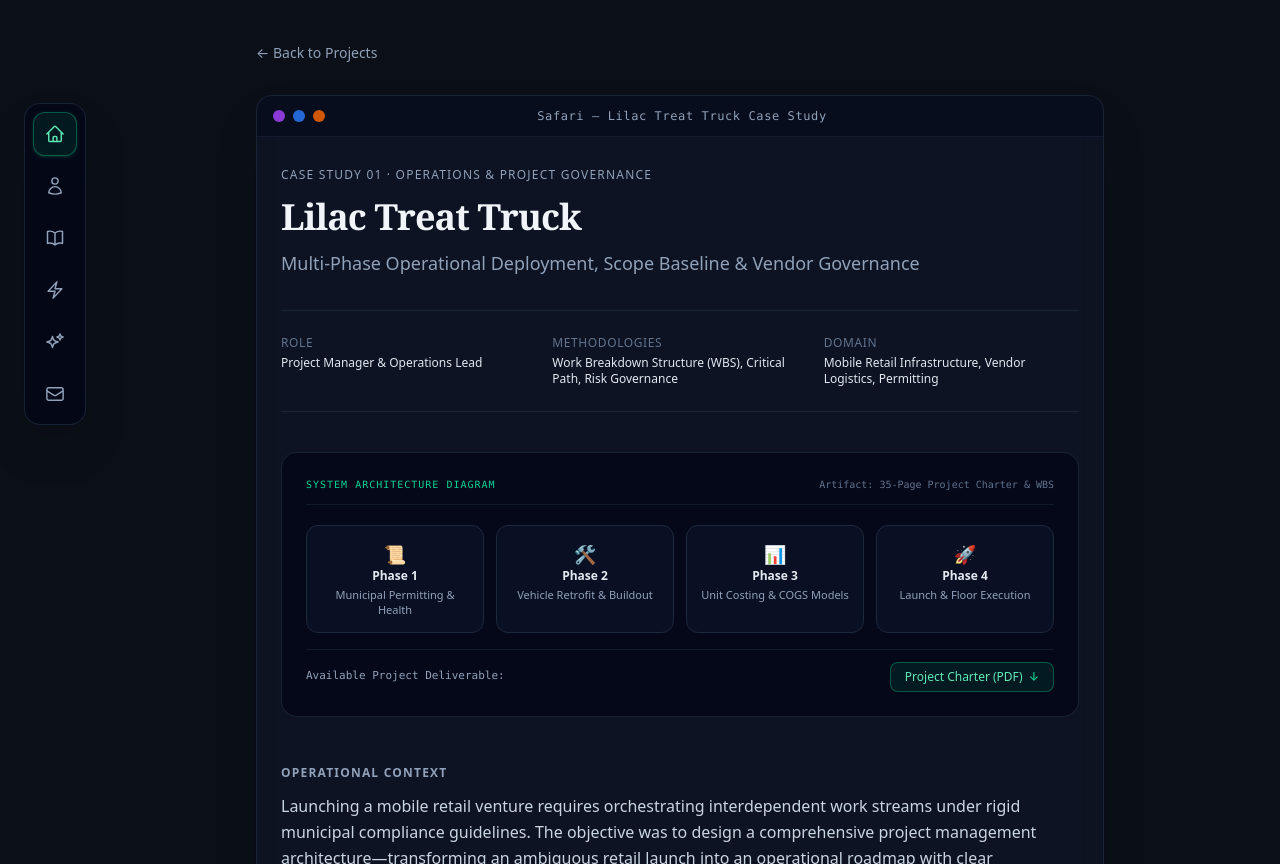
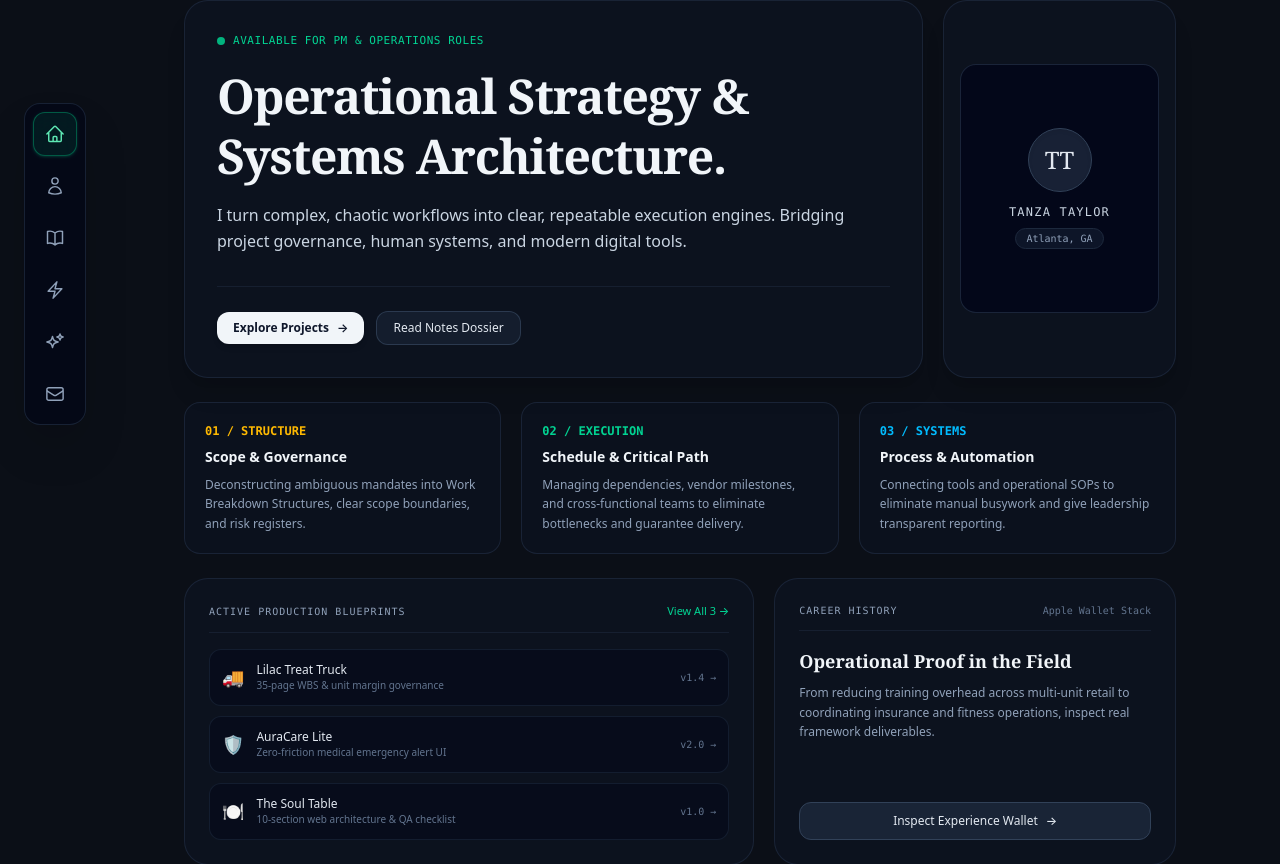
Before and after one commit to tanztylr/portfolio-v3, a Next.js app: page / in a window 1280 px wide. Shown: the part 136-1000 px from the top of the page. Built offline with nearby package versions, Linux system fonts and the light colour scheme.

Commit message:
feat: wrap beyond page in macwindow container with polished field notes archive

```diff
--- a/app/page.tsx
+++ b/app/page.tsx
@@ -1,179 +1,187 @@
+'use client';
+
 import Link from 'next/link';
-import MacWindow from './components/MacWindow';
 
-export default function TreatTruckPage() {
+export default function HomePage() {
   return (
-    <main className="mx-auto max-w-4xl px-6 py-12 lg:py-20 text-slate-200">
+    <main className="mx-auto max-w-5xl px-4 py-6 sm:py-10 space-y-6">
+
+      {/* ROW 1: HERO & PHOTO WIDGET */}
+      <div className="grid grid-cols-1 md:grid-cols-12 gap-5">
+
+        {/* HERO INTRO CARD */}
+        <div className="md:col-span-9 rounded-3xl border border-slate-800/80 bg-slate-900/40 p-6 sm:p-8 flex flex-col justify-between shadow-xl">
+          <div>
+            <div className="flex items-center gap-2 mb-4">
+              <span className="h-2 w-2 rounded-full bg-emerald-400 animate-pulse" />
+              <span className="text-[11px] font-mono uppercase tracking-wider text-emerald-400">
+                Available for PM &amp; Operations Roles
+              </span>
+            </div>
+            <h1 className="font-serif text-3xl sm:text-5xl text-slate-100 font-semibold tracking-tight leading-tight">
+              Operational Strategy &amp; Systems Architecture.
+            </h1>
+            <p className="mt-4 text-sm sm:text-base text-slate-300 font-light leading-relaxed max-w-2xl">
+              I turn complex, chaotic workflows into clear, repeatable execution engines. Bridging project governance, human systems, and modern digital tools.
+            </p>
+          </div>
+
+          <div className="mt-8 flex flex-wrap items-center gap-3 pt-6 border-t border-slate-800/60">
             <Link
               href="/projects"
-        className="inline-flex items-center gap-2 text-sm text-slate-400 hover:text-white transition mb-8"
+              className="inline-flex items-center gap-2 rounded-xl bg-slate-100 px-4 py-2 text-xs font-semibold text-slate-900 transition hover:bg-white shadow-md"
             >
-        ← Back to Projects
+              <span>Explore Projects</span>
+              <span>→</span>
             </Link>
-
-      <MacWindow title="Safari — Lilac Treat Truck Case Study">
-        {/* HEADER */}
-        <header className="border-b border-slate-800/80 pb-8">
-          <span className="text-xs uppercase tracking-widest text-slate-400 font-medium">
-            Case Study 01 · Operations &amp; Project Governance
-          </span>
-          <h1 className="mt-3 font-serif text-3xl sm:text-4xl text-slate-100 font-semibold tracking-tight">
-            Lilac Treat Truck
-          </h1>
-          <p className="mt-3 text-lg text-slate-400 leading-relaxed max-w-2xl">
-            Multi-Phase Operational Deployment, Scope Baseline &amp; Vendor Governance
-          </p>
-        </header>
-
-        {/* 3-COLUMN METADATA BAR */}
-        <section className="grid grid-cols-1 sm:grid-cols-3 gap-4 py-6 border-b border-slate-800/80 text-xs">
-          <div>
-            <span className="text-slate-500 uppercase tracking-wider block">Role</span>
-            <span className="text-slate-200 font-medium mt-1 block">Project Manager &amp; Operations Lead</span>
-          </div>
-          <div>
-            <span className="text-slate-500 uppercase tracking-wider block">Methodologies</span>
-            <span className="text-slate-200 font-medium mt-1 block">Work Breakdown Structure (WBS), Critical Path, Risk Governance</span>
-          </div>
-          <div>
-            <span className="text-slate-500 uppercase tracking-wider block">Domain</span>
-            <span className="text-slate-200 font-medium mt-1 block">Mobile Retail Infrastructure, Vendor Logistics, Permitting</span>
-          </div>
-        </section>
-
-        {/* CONTENT SECTIONS */}
-        <div className="py-10 space-y-12">
-
-          {/* INTERACTIVE WORKSTREAM & BLUEPRINT PREVIEW WITH DOWNLOAD BUTTON */}
-          <div className="rounded-2xl border border-slate-800/80 bg-slate-950/70 p-6 space-y-4">
-            <div className="flex items-center justify-between border-b border-slate-800/60 pb-3">
-              <span className="text-[10px] font-mono uppercase tracking-widest text-emerald-400">
-                System Architecture Diagram
-              </span>
-              <span className="text-[10px] font-mono text-slate-500">
-                Artifact: 35-Page Project Charter &amp; WBS
-              </span>
-            </div>
-
-            <div className="grid grid-cols-1 sm:grid-cols-4 gap-3 text-xs pt-1">
-              <div className="rounded-xl border border-slate-800 bg-slate-900/60 p-3.5 space-y-1 text-center">
-                <span className="text-lg">📜</span>
-                <p className="font-semibold text-slate-200">Phase 1</p>
-                <p className="text-[11px] text-slate-400 font-light">Municipal Permitting &amp; Health</p>
-              </div>
-              <div className="rounded-xl border border-slate-800 bg-slate-900/60 p-3.5 space-y-1 text-center">
-                <span className="text-lg">🛠️</span>
-                <p className="font-semibold text-slate-200">Phase 2</p>
-                <p className="text-[11px] text-slate-400 font-light">Vehicle Retrofit &amp; Buildout</p>
-              </div>
-              <div className="rounded-xl border border-slate-800 bg-slate-900/60 p-3.5 space-y-1 text-center">
-                <span className="text-lg">📊</span>
-                <p className="font-semibold text-slate-200">Phase 3</p>
-                <p className="text-[11px] text-slate-400 font-light">Unit Costing &amp; COGS Models</p>
-              </div>
-              <div className="rounded-xl border border-slate-800 bg-slate-900/60 p-3.5 space-y-1 text-center">
-                <span className="text-lg">🚀</span>
-                <p className="font-semibold text-slate-200">Phase 4</p>
-                <p className="text-[11px] text-slate-400 font-light">Launch &amp; Floor Execution</p>
+            <Link
+              href="/about"
+              className="inline-flex items-center gap-2 rounded-xl border border-slate-700/80 bg-slate-800/50 px-4 py-2 text-xs font-medium text-slate-200 transition hover:bg-slate-800 hover:text-white"
+            >
+              <span>Read Notes Dossier</span>
+            </Link>
           </div>
         </div>
 
-            {/* ARTIFACT ACTION BAR WITH DIRECT DOWNLOAD LINK */}
-            <div className="pt-3 border-t border-slate-800/60 flex flex-wrap items-center justify-between gap-3 text-xs">
-              <span className="text-slate-400 font-mono text-[11px]">
-                Available Project Deliverable:
+        {/* PHOTO WIDGET */}
+        <div className="group md:col-span-3 rounded-3xl border border-slate-800/80 bg-slate-900/40 p-4 flex flex-col items-center justify-center relative overflow-hidden shadow-xl transition-all duration-300 hover:border-slate-700">
+          <div className="relative aspect-[4/5] w-full rounded-2xl border border-slate-800/90 bg-slate-950/80 flex flex-col items-center justify-center text-center p-6 transition-transform duration-300 group-hover:scale-[1.02]">
+            <div className="h-16 w-16 rounded-full border border-slate-700 bg-slate-800/80 flex items-center justify-center text-slate-200 font-serif text-2xl mb-3 shadow-inner">
+              TT
+            </div>
+            <span className="text-xs font-mono uppercase tracking-widest text-slate-300 font-medium">
+              Tanza Taylor
             </span>
-              <div className="flex flex-wrap gap-2">
-                <a
-                  href="/artifacts/treat-truck-wbs.pdf"
-                  download="Lilac_Treat_Truck_WBS_Charter.pdf"
-                  className="inline-flex items-center gap-1.5 rounded-lg border border-emerald-500/40 bg-emerald-500/10 px-3.5 py-1.5 text-xs font-medium text-emerald-300 transition hover:bg-emerald-500/20"
-                >
-                  <span>Project Charter (PDF)</span>
-                  <span className="text-emerald-400">↓</span>
-                </a>
-              </div>
+            <span className="mt-2 inline-flex items-center gap-1.5 rounded-full border border-slate-800 bg-slate-900/90 px-2.5 py-0.5 text-[10px] font-mono text-slate-400">
+              Atlanta, GA
+            </span>
           </div>
         </div>
 
-          <section>
-            <h2 className="text-xs uppercase tracking-widest text-slate-400 font-semibold mb-3">
-              Operational Context
-            </h2>
-            <p className="text-slate-300 leading-relaxed font-light">
-              Launching a mobile retail venture requires orchestrating interdependent work streams under rigid municipal compliance guidelines. The objective was to design a comprehensive project management architecture—transforming an ambiguous retail launch into an operational roadmap with clear accountability and schedule controls.
-            </p>
-          </section>
+      </div>
 
-          <section>
-            <h2 className="text-xs uppercase tracking-widest text-slate-400 font-semibold mb-3">
-              The Operational Challenge
-            </h2>
-            <p className="text-slate-300 leading-relaxed font-light">
-              Mobile food operations frequently stall due to mismanaged vendor handoffs, unpredictable equipment fabrication timelines, and delayed municipal health inspections. Without clear governance, scope creep across vehicle retrofitting and decentralized inventory tracking introduces project delays and schedule slippage.
-            </p>
-          </section>
-
-          <section>
-            <h2 className="text-xs uppercase tracking-widest text-slate-400 font-semibold mb-4">
-              Project Governance &amp; Execution
-            </h2>
-            <div className="space-y-4">
-              <div className="rounded-xl border border-slate-800/80 bg-slate-900/30 p-5">
-                <h3 className="text-sm font-semibold text-slate-200">1. Work Breakdown Structure (WBS) &amp; Scope Baseline</h3>
-                <p className="text-xs text-slate-400 mt-2 leading-relaxed font-light">
-                  Deconstructed the launch lifecycle into five core work packages: Municipal Regulatory &amp; Permitting, Custom Commercial Outfitting, Supply Chain &amp; Inventory Systems, POS &amp; Merchant Infrastructure, and On-Site Operating Procedures. Defined acceptance criteria for each package to prevent unapproved scope creep.
+      {/* ROW 2: 3-PILLAR OPERATING SYSTEM */}
+      <div className="grid grid-cols-1 md:grid-cols-3 gap-5">
+        <div className="rounded-2xl border border-slate-800/80 bg-slate-900/30 p-5 space-y-2">
+          <div className="text-amber-400 font-mono text-xs font-semibold">01 / STRUCTURE</div>
+          <h3 className="text-sm font-semibold text-slate-100">Scope &amp; Governance</h3>
+          <p className="text-xs text-slate-400 font-light leading-relaxed">
+            Deconstructing ambiguous mandates into Work Breakdown Structures, clear scope boundaries, and risk registers.
           </p>
         </div>
-              <div className="rounded-xl border border-slate-800/80 bg-slate-900/30 p-5">
-                <h3 className="text-sm font-semibold text-slate-200">2. Critical Path &amp; Vendor Schedule Management</h3>
-                <p className="text-xs text-slate-400 mt-2 leading-relaxed font-light">
-                  Identified critical path bottlenecks—specifically mechanical retrofitting lead times and city health board review windows. Established buffer schedules and weekly vendor milestone checks to protect the go-live target.
+
+        <div className="rounded-2xl border border-slate-800/80 bg-slate-900/30 p-5 space-y-2">
+          <div className="text-emerald-400 font-mono text-xs font-semibold">02 / EXECUTION</div>
+          <h3 className="text-sm font-semibold text-slate-100">Schedule &amp; Critical Path</h3>
+          <p className="text-xs text-slate-400 font-light leading-relaxed">
+            Managing dependencies, vendor milestones, and cross-functional teams to eliminate bottlenecks and guarantee delivery.
           </p>
         </div>
-              <div className="rounded-xl border border-slate-800/80 bg-slate-900/30 p-5">
-                <h3 className="text-sm font-semibold text-slate-200">3. Operational Risk &amp; Change Control</h3>
-                <p className="text-xs text-slate-400 mt-2 leading-relaxed font-light">
-                  Maintained an operational risk register covering vendor equipment delays, severe weather disruptions, and cold-chain compliance failures. Implemented a change request protocol requiring formal impact assessments before adjusting baseline specifications.
+
+        <div className="rounded-2xl border border-slate-800/80 bg-slate-900/30 p-5 space-y-2">
+          <div className="text-sky-400 font-mono text-xs font-semibold">03 / SYSTEMS</div>
+          <h3 className="text-sm font-semibold text-slate-100">Process &amp; Automation</h3>
+          <p className="text-xs text-slate-400 font-light leading-relaxed">
+            Connecting tools and operational SOPs to eliminate manual busywork and give leadership transparent reporting.
           </p>
         </div>
       </div>
-          </section>
 
-          <section>
-            <h2 className="text-xs uppercase tracking-widest text-slate-400 font-semibold mb-4">
-              Key Governance Deliverables
-            </h2>
-            <ul className="divide-y divide-slate-800/80 rounded-xl border border-slate-800 bg-slate-900/20 text-xs">
-              <li className="flex items-center justify-between p-4 text-slate-300 font-medium">
-                <span>Project Charter &amp; Stakeholder Accountability Matrix</span>
-                <span className="text-slate-400">Baseline Approved</span>
-              </li>
-              <li className="flex items-center justify-between p-4 text-slate-300 font-medium">
-                <span>Comprehensive WBS Dictionary &amp; Work Package Scope</span>
-                <span className="text-slate-400">Validated</span>
-              </li>
-              <li className="flex items-center justify-between p-4 text-slate-300 font-medium">
-                <span>Critical Path Deployment Schedule &amp; Milestone Roadmap</span>
-                <span className="text-slate-400">Structured</span>
-              </li>
-              <li className="flex items-center justify-between p-4 text-slate-300 font-medium">
-                <span>Risk Management Plan &amp; Formal Change Control Workflow</span>
-                <span className="text-slate-400">Active Register</span>
-              </li>
-            </ul>
-          </section>
+      {/* ROW 3: ACTIVE BLUEPRINTS & EXPERIENCE LEDGER SHORTCUT */}
+      <div className="grid grid-cols-1 md:grid-cols-12 gap-5">
 
-          <section className="rounded-2xl border border-slate-800/80 bg-slate-900/30 p-6">
-            <h2 className="text-xs uppercase tracking-widest text-slate-400 font-semibold mb-2">
-              Outcome &amp; Operational Takeaway
-            </h2>
-            <p className="text-sm text-slate-300 leading-relaxed font-light">
-              Replaced unorganized ad-hoc planning with a rigorous operations management framework. By maintaining clear scope definitions, monitoring the critical path, and enforcing vendor accountability, the project established a predictable operational model ready for multi-location scaling.
+        {/* ACTIVE MODULES WIDGET */}
+        <div className="md:col-span-7 rounded-3xl border border-slate-800/80 bg-slate-900/40 p-6 space-y-4">
+          <div className="flex items-center justify-between border-b border-slate-800/60 pb-3">
+            <span className="text-[10px] font-mono uppercase tracking-widest text-slate-400">
+              Active Production Blueprints
+            </span>
+            <Link href="/projects" className="text-[11px] text-emerald-400 hover:text-emerald-300 font-medium">
+              View All 3 →
+            </Link>
+          </div>
+
+          <div className="space-y-2.5">
+            <Link
+              href="/projects/treat-truck"
+              className="flex items-center justify-between p-3 rounded-xl border border-slate-800/60 bg-slate-950/40 hover:bg-slate-800/40 transition group"
+            >
+              <div className="flex items-center gap-3">
+                <span className="text-lg">🚚</span>
+                <div>
+                  <h4 className="text-xs font-medium text-slate-200 group-hover:text-emerald-300 transition">
+                    Lilac Treat Truck
+                  </h4>
+                  <p className="text-[10px] text-slate-500 font-light">35-page WBS &amp; unit margin governance</p>
+                </div>
+              </div>
+              <span className="text-[10px] font-mono text-slate-500 group-hover:text-slate-300">v1.4 →</span>
+            </Link>
+
+            <Link
+              href="/projects/auracare-lite"
+              className="flex items-center justify-between p-3 rounded-xl border border-slate-800/60 bg-slate-950/40 hover:bg-slate-800/40 transition group"
+            >
+              <div className="flex items-center gap-3">
+                <span className="text-lg">🛡️</span>
+                <div>
+                  <h4 className="text-xs font-medium text-slate-200 group-hover:text-cyan-300 transition">
+                    AuraCare Lite
+                  </h4>
+                  <p className="text-[10px] text-slate-500 font-light">Zero-friction medical emergency alert UI</p>
+                </div>
+              </div>
+              <span className="text-[10px] font-mono text-slate-500 group-hover:text-slate-300">v2.0 →</span>
+            </Link>
+
+            <Link
+              href="/projects/soul-table"
+              className="flex items-center justify-between p-3 rounded-xl border border-slate-800/60 bg-slate-950/40 hover:bg-slate-800/40 transition group"
+            >
+              <div className="flex items-center gap-3">
+                <span className="text-lg">🍽️</span>
+                <div>
+                  <h4 className="text-xs font-medium text-slate-200 group-hover:text-amber-300 transition">
+                    The Soul Table
+                  </h4>
+                  <p className="text-[10px] text-slate-500 font-light">10-section web architecture &amp; QA checklist</p>
+                </div>
+              </div>
+              <span className="text-[10px] font-mono text-slate-500 group-hover:text-slate-300">v1.0 →</span>
+            </Link>
+          </div>
+        </div>
+
+        {/* CAREER LEDGER CALLOUT */}
+        <div className="md:col-span-5 rounded-3xl border border-slate-800/80 bg-slate-900/40 p-6 flex flex-col justify-between">
+          <div>
+            <div className="flex items-center justify-between border-b border-slate-800/60 pb-3">
+              <span className="text-[10px] font-mono uppercase tracking-widest text-slate-400">
+                Career History
+              </span>
+              <span className="text-[10px] font-mono text-slate-500">Apple Wallet Stack</span>
+            </div>
+            <h3 className="font-serif text-lg text-slate-100 font-semibold mt-4">
+              Operational Proof in the Field
+            </h3>
+            <p className="text-xs text-slate-400 font-light leading-relaxed mt-2">
+              From reducing training overhead across multi-unit retail to coordinating insurance and fitness operations, inspect real framework deliverables.
             </p>
-          </section>
           </div>
-      </MacWindow>
+
+          <div className="pt-6">
+            <Link
+              href="/experience"
+              className="w-full flex items-center justify-center gap-2 rounded-xl border border-slate-700 bg-slate-800/80 py-2.5 text-xs font-medium text-slate-200 transition hover:bg-slate-700 hover:text-white"
+            >
+              <span>Inspect Experience Wallet</span>
+              <span>→</span>
+            </Link>
+          </div>
+        </div>
+
+      </div>
+
     </main>
   );
 }
```
Also changed, not shown: app/beyond/page.tsx (+100 -130 lines). Lines whose indentation alone changed are shown as unchanged.
